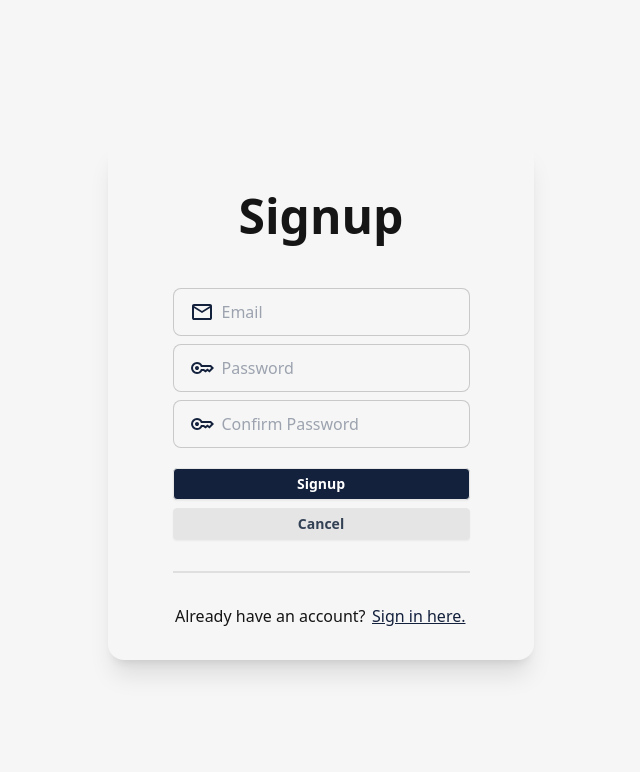
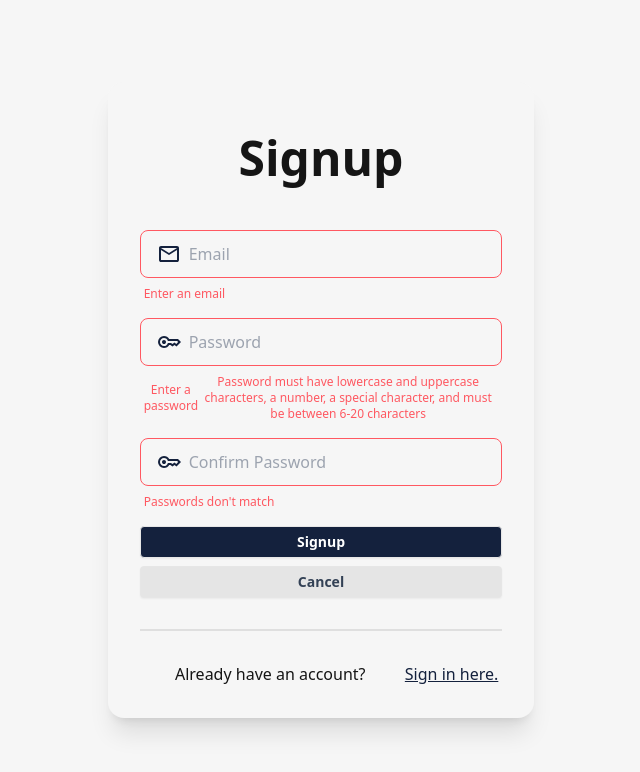
Before and after one commit to RobJinon/mobile-data-tracker, a React (Vite) app: page /signup in a window 1280 px wide. Both pictures are taken after a click on the button "Signup". Shown: the top 772 px of the page, without its empty margins (319-959 px from the left). Built offline with nearby package versions, Linux system fonts and the light colour scheme; no server answers.

Commit message:
Added form validation for Login and Signup pages

```diff
--- a/src/components/signin_signup/Login.jsx
+++ b/src/components/signin_signup/Login.jsx
@@ -11,9 +11,16 @@ function Login(props) {
     const [email, setEmail] = useState("");
     const [password, setPassword] = useState("");
     const [notice, setNotice] = useState("");
+    const [errors, setErrors] = useState({});
 
     const loginWithUsernameAndPassword = async (e) => {
         e.preventDefault();
+
+        const newErrors = validateForm();
+        if (Object.keys(newErrors).length > 0) {
+            setErrors(newErrors);
+            return;
+        }
 
         try {
             await signInWithEmailAndPassword(auth, email, password);
@@ -21,7 +28,7 @@ function Login(props) {
         }
 
         catch {
-            setNotice("You entered a wrong username or password");
+            setNotice("Wrong username or password");
         }
     }
 
@@ -37,8 +44,20 @@ function Login(props) {
         }
     }
 
-    const save = async (e) => {
-        console.log("email: " + email + "\npass: " + password)
+    const validateForm = () => {
+        setErrors({});
+        const formErrors = {}
+
+        if (!email) {
+            formErrors.email = 'Enter an email'
+        }
+        if (!password) {
+            formErrors.password = 'Enter a password'
+        }
+
+        setNotice(null);
+
+        return formErrors;
     }
 
     return (
@@ -47,14 +66,37 @@ function Login(props) {
                 <h2 className="card-title text-5xl my-5">Login</h2>
 
                 <div className='flex flex-col gap-2'>
-                    <label className="input input-bordered flex items-center gap-2 mt-5">
-                        <svg xmlns="http://www.w3.org/2000/svg" className='fill-[#14213D]' height="24px" viewBox="0 -960 960 960" width="24px"><path d="M160-160q-33 0-56.5-23.5T80-240v-480q0-33 23.5-56.5T160-800h640q33 0 56.5 23.5T880-720v480q0 33-23.5 56.5T800-160H160Zm320-280L160-640v400h640v-400L480-440Zm0-80 320-200H160l320 200ZM160-640v-80 480-400Z"/></svg>
-                        <input type="email" className="grow" placeholder="Email" onChange={e => setEmail(e.target.value)} />
+                    <label className="form-control mt-5">
+                        <label className={`input input-bordered flex items-center gap-2 ${errors.email ? 'input-error animate-shake' : ''}`}>
+                            <svg xmlns="http://www.w3.org/2000/svg" className='fill-[#14213D]' height="24px" viewBox="0 -960 960 960" width="24px"><path d="M160-160q-33 0-56.5-23.5T80-240v-480q0-33 23.5-56.5T160-800h640q33 0 56.5 23.5T880-720v480q0 33-23.5 56.5T800-160H160Zm320-280L160-640v400h640v-400L480-440Zm0-80 320-200H160l320 200ZM160-640v-80 480-400Z"/></svg>
+                            <input type="email" className="grow" placeholder="Email" onChange={e => setEmail(e.target.value)} />
+                        </label>
+                        {errors.email &&
+                            <div className="label">
+                                <span className="text-error label-text-alt">
+                                    {errors.email}
+                                </span>
+                            </div>
+                        }
                     </label>
 
-                    <label className="input input-bordered flex items-center gap-2 mb-3 border">
-                        <svg xmlns="http://www.w3.org/2000/svg" className='fill-[#14213D]' height="24px" viewBox="0 -960 960 960" width="24px" ><path d="M280-400q-33 0-56.5-23.5T200-480q0-33 23.5-56.5T280-560q33 0 56.5 23.5T360-480q0 33-23.5 56.5T280-400Zm0 160q-100 0-170-70T40-480q0-100 70-170t170-70q67 0 121.5 33t86.5 87h352l120 120-180 180-80-60-80 60-85-60h-47q-32 54-86.5 87T280-240Zm0-80q56 0 98.5-34t56.5-86h125l58 41 82-61 71 55 75-75-40-40H435q-14-52-56.5-86T280-640q-66 0-113 47t-47 113q0 66 47 113t113 47Z"/></svg>
-                        <input type="password" className="grow" placeholder='Password' onChange={e => setPassword(e.target.value)} />
+                    <label className="form-control">
+                        <label className={`input input-bordered flex items-center gap-2 border ${errors.password ? 'input-error animate-shake' : ''}`}>
+                            <svg xmlns="http://www.w3.org/2000/svg" className='fill-[#14213D]' height="24px" viewBox="0 -960 960 960" width="24px" ><path d="M280-400q-33 0-56.5-23.5T200-480q0-33 23.5-56.5T280-560q33 0 56.5 23.5T360-480q0 33-23.5 56.5T280-400Zm0 160q-100 0-170-70T40-480q0-100 70-170t170-70q67 0 121.5 33t86.5 87h352l120 120-180 180-80-60-80 60-85-60h-47q-32 54-86.5 87T280-240Zm0-80q56 0 98.5-34t56.5-86h125l58 41 82-61 71 55 75-75-40-40H435q-14-52-56.5-86T280-640q-66 0-113 47t-47 113q0 66 47 113t113 47Z"/></svg>
+                            <input
+                                type="password"
+                                className="grow"
+                                placeholder='Password'
+                                onChange={e => setPassword(e.target.value)}  />
+                        </label>
+
+                        {errors.password &&
+                            <div className="label">
+                                <span className="text-error label-text-alt">
+                                    {errors.password}
+                                </span>
+                            </div>
+                        }
                     </label>
 
                     <button className="btn btn-sm bg-[#14213D] rounded text-white" onClick={loginWithUsernameAndPassword}>Login</button>
@@ -71,10 +113,13 @@ function Login(props) {
                     </div>
 
                 </div>
+            </div>
 
-
-
-
+            <div className={`${notice ? 'toast animate-shake' : 'hidden'}`}>
+                <div className="alert alert-error">
+                    <svg xmlns="http://www.w3.org/2000/svg" height="24px" viewBox="0 -960 960 960" width="24px" fill="#F3F3F3"><path d="M480-280q17 0 28.5-11.5T520-320q0-17-11.5-28.5T480-360q-17 0-28.5 11.5T440-320q0 17 11.5 28.5T480-280Zm-40-160h80v-240h-80v240Zm40 360q-83 0-156-31.5T197-197q-54-54-85.5-127T80-480q0-83 31.5-156T197-763q54-54 127-85.5T480-880q83 0 156 31.5T763-763q54 54 85.5 127T880-480q0 83-31.5 156T763-197q-54 54-127 85.5T480-80Zm0-80q134 0 227-93t93-227q0-134-93-227t-227-93q-134 0-227 93t-93 227q0 134 93 227t227 93Zm0-320Z"/></svg>
+                    <span className='text-white'>{notice}</span>
+                </div>
             </div>
         </div>
     );
--- a/src/components/signin_signup/Signup.jsx
+++ b/src/components/signin_signup/Signup.jsx
@@ -2,7 +2,7 @@ import React from 'react';
 
 import { useState } from 'react';
 import { auth } from '../../firebase';
-import { createUserWithEmailAndPassword } from 'firebase/auth';
+import { createUserWithEmailAndPassword, validatePassword } from 'firebase/auth';
 import { Link, useNavigate } from 'react-router-dom';
 
 function Signup(props) {
@@ -11,12 +11,18 @@ function Signup(props) {
     const [email, setEmail] = useState("");
     const [password, setPassword] = useState("");
     const [confirmPassword, setConfirmPassword] = useState("");
-    const [notice, setNotice] = useState("");
+    const [errors, setErrors] = useState({});
 
     const signupWithUsernameAndPassword = async (e) => {
         e.preventDefault();
 
-        if (password == confirmPassword) {
+        const newErrors = validateForm();
+        if (Object.keys(newErrors).length > 0) {
+            setErrors(newErrors);
+            return;
+        }
+
+        if (password === confirmPassword) {
             try {
                 await createUserWithEmailAndPassword(auth, email, password);
                 navigate("/");
@@ -32,32 +38,34 @@ function Signup(props) {
         }
     }
 
-    const validateForm = (e) => {
-        e.preventDefault();
+    const validateForm = () => {
+        const formErrors = {};
 
-        let errors = 0;
-
-        if (email.len === 0 || email === null || email === ''){
-            console.log("Enter a valid email");
-            errors += 1;
+        if (!email) {
+            formErrors.email = 'Enter an email';
         }
-        if (password.len === 0 || password === null || password === ''){
-            console.log("Enter a password.");
-            errors += 1;
+        if (!password) {
+            formErrors.password = formErrors.password ? [...formErrors.password, 'Enter a password'] : ['Enter a password'];
         }
-        if (confirmPassword.len === 0 || confirmPassword === null || password === ''){
-            console.log("Enter a password.");
-            errors += 1;
+        if(!validatePassword(password)){
+            formErrors.password = formErrors.password ? [...formErrors.password, 'Password must have lowercase and uppercase characters, a number, a special character, and must be between 6-20 characters'] : ['Password must have lowercase and uppercase characters, a number, a special character, and must be between 6-20 characters'];
         }
-        if (password !== confirmPassword) {
-            console.log("Passwords don't match.");
+        if ((password !== confirmPassword) || (!confirmPassword)) {
+            formErrors.confirmPassword = formErrors.confirmPassword ? [...formErrors.confirmPassword, "Passwords don't match"] : ["Passwords don't match"];
         }
 
-        if (errors === 0){
-            signupWithUsernameAndPassword(e);
-        }
+
+        console.log("Errors: " + formErrors)
+
+        return formErrors;
 
     };
+
+    const validatePassword = (password) => {
+        const passwordRegex = /^(?=.*\d)(?=.*[!@#$%^&*])(?=.*[a-z])(?=.*[A-Z]).{6,20}$/
+
+        return password.match(passwordRegex);
+    }
 
     return (
         <div className="card bg-base-100 w-3/4 lg:w-1/3 shadow-xl">
@@ -65,22 +73,56 @@ function Signup(props) {
                 <h2 className="card-title text-5xl my-5">Signup</h2>
 
                 <div className='flex flex-col gap-2'>
-                    <label className="input input-bordered flex items-center gap-2 mt-5">
-                        <svg xmlns="http://www.w3.org/2000/svg" className='fill-[#14213D]' height="24px" viewBox="0 -960 960 960" width="24px"><path d="M160-160q-33 0-56.5-23.5T80-240v-480q0-33 23.5-56.5T160-800h640q33 0 56.5 23.5T880-720v480q0 33-23.5 56.5T800-160H160Zm320-280L160-640v400h640v-400L480-440Zm0-80 320-200H160l320 200ZM160-640v-80 480-400Z"/></svg>
-                        <input type="email" className="grow" placeholder="Email" onChange={e => setEmail(e.target.value)} />
+                    <label className="form-control mt-5">
+                        <label className={`input input-bordered flex items-center gap-2 ${errors.email ? 'input-error animate-shake' : ''}`}>
+                            <svg xmlns="http://www.w3.org/2000/svg" className='fill-[#14213D]' height="24px" viewBox="0 -960 960 960" width="24px"><path d="M160-160q-33 0-56.5-23.5T80-240v-480q0-33 23.5-56.5T160-800h640q33 0 56.5 23.5T880-720v480q0 33-23.5 56.5T800-160H160Zm320-280L160-640v400h640v-400L480-440Zm0-80 320-200H160l320 200ZM160-640v-80 480-400Z"/></svg>
+                            <input type="email" className="grow" placeholder="Email" onChange={e => setEmail(e.target.value)} />
+                        </label>
+                        {errors.email &&
+                            <div className="label">
+                                <span className="text-error label-text-alt">
+                                    {errors.email}
+                                </span>
+                            </div>
+                        }
                     </label>
 
-                    <label className="input input-bordered flex items-center gap-2 border">
-                        <svg xmlns="http://www.w3.org/2000/svg" className='fill-[#14213D]' height="24px" viewBox="0 -960 960 960" width="24px" ><path d="M280-400q-33 0-56.5-23.5T200-480q0-33 23.5-56.5T280-560q33 0 56.5 23.5T360-480q0 33-23.5 56.5T280-400Zm0 160q-100 0-170-70T40-480q0-100 70-170t170-70q67 0 121.5 33t86.5 87h352l120 120-180 180-80-60-80 60-85-60h-47q-32 54-86.5 87T280-240Zm0-80q56 0 98.5-34t56.5-86h125l58 41 82-61 71 55 75-75-40-40H435q-14-52-56.5-86T280-640q-66 0-113 47t-47 113q0 66 47 113t113 47Z"/></svg>
-                        <input type="password" className="grow" placeholder='Password' onChange={e => setPassword(e.target.value)} />
+                    <label className="form-control">
+                        <label className={`input input-bordered flex items-center gap-2 border ${errors.password ? 'input-error animate-shake' : ''}`}>
+                            <svg xmlns="http://www.w3.org/2000/svg" className='fill-[#14213D]' height="24px" viewBox="0 -960 960 960" width="24px" ><path d="M280-400q-33 0-56.5-23.5T200-480q0-33 23.5-56.5T280-560q33 0 56.5 23.5T360-480q0 33-23.5 56.5T280-400Zm0 160q-100 0-170-70T40-480q0-100 70-170t170-70q67 0 121.5 33t86.5 87h352l120 120-180 180-80-60-80 60-85-60h-47q-32 54-86.5 87T280-240Zm0-80q56 0 98.5-34t56.5-86h125l58 41 82-61 71 55 75-75-40-40H435q-14-52-56.5-86T280-640q-66 0-113 47t-47 113q0 66 47 113t113 47Z"/></svg>
+                            <input
+                                type="password"
+                                className="grow"
+                                placeholder='Password'
+                                onChange={e => setPassword(e.target.value)}  />
+                        </label>
+
+                        <div className={`label ${errors.password ? '' : 'hidden'}`}>
+                            {errors.password && errors.password.map((error, index) => (
+                                <span key={index} className="text-error label-text-alt">
+                                    {error}
+                                </span>
+                            ))}
+                        </div>
                     </label>
 
-                    <label className="input input-bordered flex items-center gap-2 mb-3 border">
-                        <svg xmlns="http://www.w3.org/2000/svg" className='fill-[#14213D]' height="24px" viewBox="0 -960 960 960" width="24px" ><path d="M280-400q-33 0-56.5-23.5T200-480q0-33 23.5-56.5T280-560q33 0 56.5 23.5T360-480q0 33-23.5 56.5T280-400Zm0 160q-100 0-170-70T40-480q0-100 70-170t170-70q67 0 121.5 33t86.5 87h352l120 120-180 180-80-60-80 60-85-60h-47q-32 54-86.5 87T280-240Zm0-80q56 0 98.5-34t56.5-86h125l58 41 82-61 71 55 75-75-40-40H435q-14-52-56.5-86T280-640q-66 0-113 47t-47 113q0 66 47 113t113 47Z"/></svg>
-                        <input type="password" className="grow" placeholder='Confirm Password' onChange={e => setConfirmPassword(e.target.value)} />
+                    <label className="form-control">
+                        <label className={`input input-bordered flex items-center gap-2 border ${errors.confirmPassword ? 'input-error animate-shake' : ''}`}>
+                            <svg xmlns="http://www.w3.org/2000/svg" className='fill-[#14213D]' height="24px" viewBox="0 -960 960 960" width="24px" ><path d="M280-400q-33 0-56.5-23.5T200-480q0-33 23.5-56.5T280-560q33 0 56.5 23.5T360-480q0 33-23.5 56.5T280-400Zm0 160q-100 0-170-70T40-480q0-100 70-170t170-70q67 0 121.5 33t86.5 87h352l120 120-180 180-80-60-80 60-85-60h-47q-32 54-86.5 87T280-240Zm0-80q56 0 98.5-34t56.5-86h125l58 41 82-61 71 55 75-75-40-40H435q-14-52-56.5-86T280-640q-66 0-113 47t-47 113q0 66 47 113t113 47Z"/></svg>
+
+                            <input type="password" className="grow" placeholder='Confirm Password' onChange={e => setConfirmPassword(e.target.value)} />
+                        </label>
+
+                        <div className={`label ${errors.confirmPassword ? '' : 'hidden'}`}>
+                            {errors.confirmPassword && errors.confirmPassword.map((error, index) => (
+                                <span key={index} className="text-error label-text-alt">
+                                    {error}
+                                </span>
+                            ))}
+                        </div>
                     </label>
 
-                    <button className="btn btn-sm bg-[#14213D] rounded text-white" onClick={validateForm}>Signup</button>
+                    <button className="btn btn-sm bg-[#14213D] rounded text-white" onClick={signupWithUsernameAndPassword}>Signup</button>
 
                     <Link to='/' >
                         <button className="btn btn-sm bg-[#E5E5E5] w-full rounded text-slate-700">Cancel</button>
--- a/tailwind.config.js
+++ b/tailwind.config.js
@@ -5,7 +5,27 @@ export default {
     "./src/**/*.{js,ts,jsx,tsx}",
   ],
   theme: {
-    extend: {},
+    extend: {
+      animation:{
+          'shake': 'shake 0.45s cubic-bezier(.36,.07,.19,.97) both',
+      },
+      keyframes: {
+          'shake' : {
+              '10%, 90%': {
+                  transform: 'translate3d(-1px, 0, 0)'
+              },
+              '20%, 80%' : {
+                  transform: 'translate3d(2px, 0, 0)'
+              },
+              '30%, 50%, 70%': {
+                  transform: 'translate3d(-4px, 0, 0)'
+              },
+              '40%, 60%': {
+                  transform: 'translate3d(4px, 0, 0)'
+              }
+          }
+      }
+    },
   },
   plugins: [
     require('daisyui')
```
